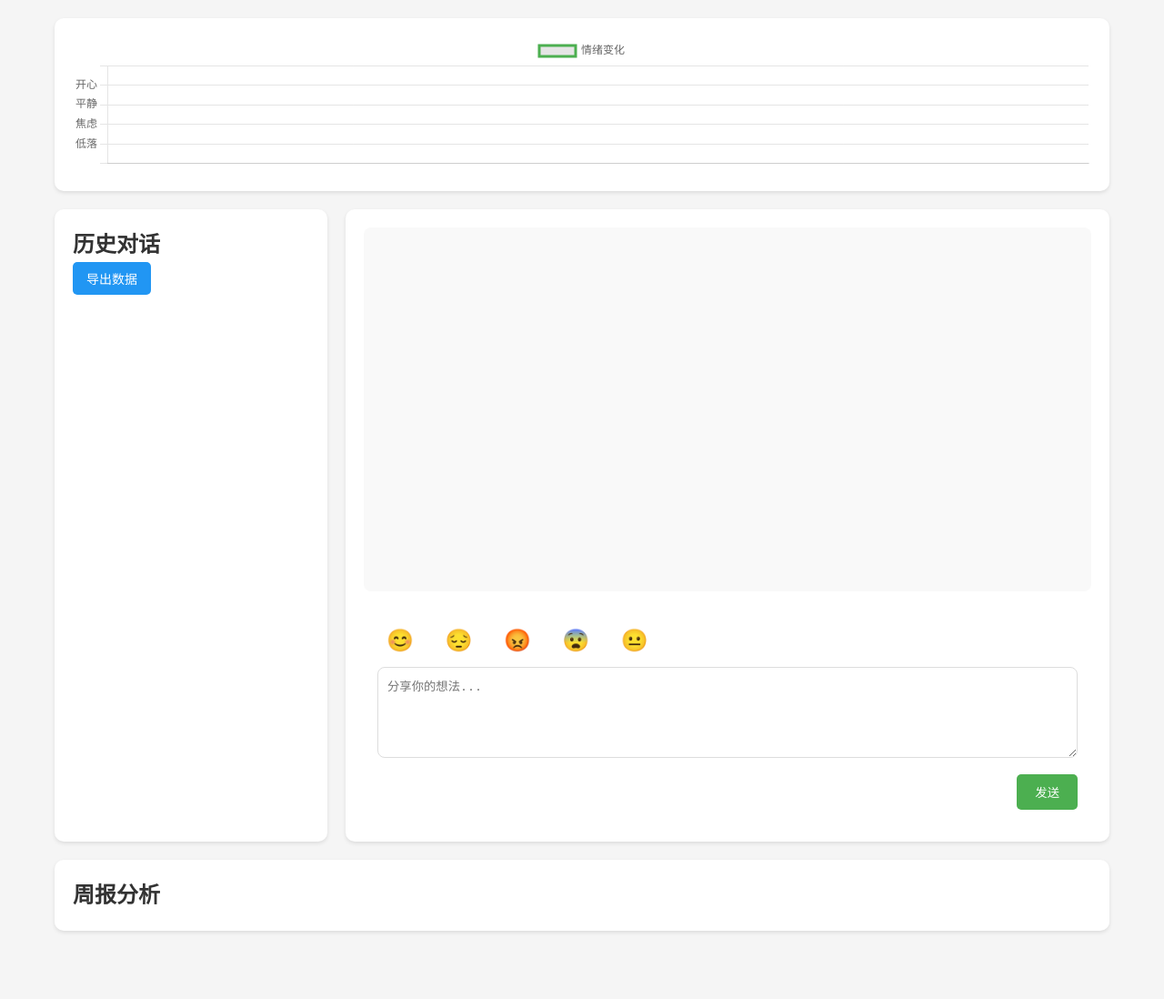
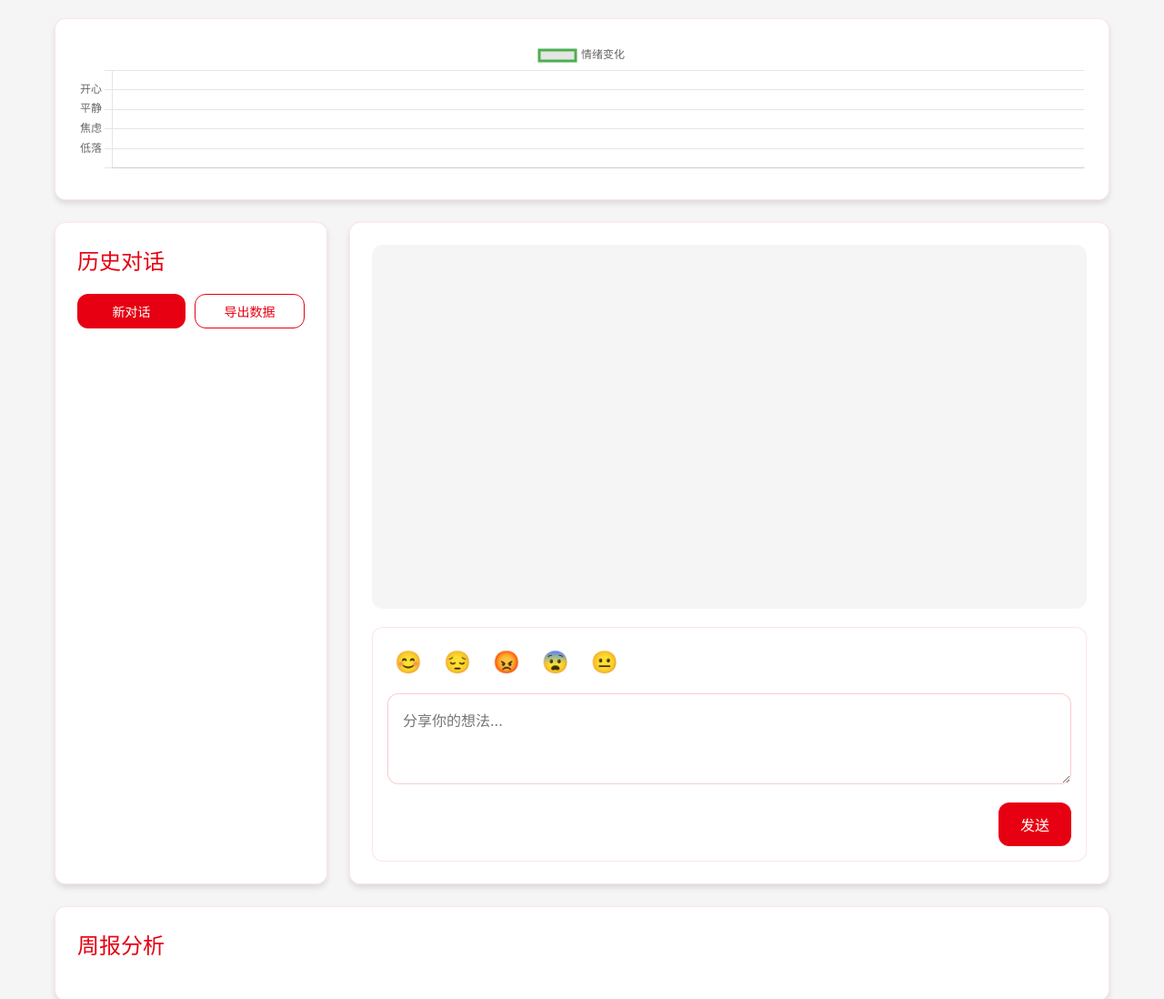
Before and after one commit to Backtthefuture/DeepSeeklifecoach, a plain HTML site: page index.html in a window 1280 px wide. Shown: the top 1098 px of the page at 91% size. Before the commit the page ends 1043 px from the top, so only its background shows below. Drawn offline with nearby package versions, Linux system fonts and the light colour scheme.

Commit message:
0.1.2 优化了AI回复的文本格式

```diff
--- a/css/style.css
+++ b/css/style.css
@@ -1,4 +1,16 @@
 /* 全局样式 */
+:root {
+    --chinese-red: #E60012;
+    --chinese-red-light: #ff1a1a;
+    --chinese-red-dark: #cc0000;
+    --background-color: #f5f5f5;
+    --card-background: #ffffff;
+    --text-color: #333333;
+    --text-secondary: #666666;
+    --border-radius: 12px;
+    --shadow: 0 4px 6px rgba(0, 0, 0, 0.1);
+}
+
 * {
     margin: 0;
     padding: 0;
@@ -6,10 +18,11 @@
 }
 
 body {
-    font-family: -apple-system, BlinkMacSystemFont, "Segoe UI", Roboto, "Helvetica Neue", Arial, sans-serif;
+    font-family: -apple-system, BlinkMacSystemFont, "SF Pro Text", "Helvetica Neue", Arial, sans-serif;
     line-height: 1.6;
-    color: #333;
-    background-color: #f5f5f5;
+    color: var(--text-color);
+    background-color: var(--background-color);
+    -webkit-font-smoothing: antialiased;
 }
 
 .container {
@@ -20,173 +33,263 @@ body {
 
 /* 情绪图表区域 */
 .emotion-chart {
-    background: white;
-    padding: 20px;
-    border-radius: 10px;
-    margin-bottom: 20px;
-    box-shadow: 0 2px 4px rgba(0,0,0,0.1);
+    background: var(--card-background);
+    padding: 24px;
+    border-radius: var(--border-radius);
+    margin-bottom: 24px;
+    box-shadow: var(--shadow);
+    border: 1px solid rgba(230, 0, 18, 0.1);
 }
 
 /* 主内容区域 */
 .main-content {
     display: flex;
-    gap: 20px;
-    margin-bottom: 20px;
+    gap: 24px;
+    margin-bottom: 24px;
 }
 
 /* 历史面板 */
 .history-panel {
     flex: 1;
-    background: white;
-    padding: 20px;
-    border-radius: 10px;
-    box-shadow: 0 2px 4px rgba(0,0,0,0.1);
+    background: var(--card-background);
+    padding: 24px;
+    border-radius: var(--border-radius);
+    box-shadow: var(--shadow);
     max-width: 300px;
+    border: 1px solid rgba(230, 0, 18, 0.1);
+}
+
+.history-panel h2 {
+    color: var(--chinese-red);
+    margin-bottom: 16px;
+    font-weight: 500;
 }
 
 /* 聊天面板 */
 .chat-panel {
     flex: 2;
-    background: white;
-    padding: 20px;
-    border-radius: 10px;
-    box-shadow: 0 2px 4px rgba(0,0,0,0.1);
+    background: var(--card-background);
+    padding: 24px;
+    border-radius: var(--border-radius);
+    box-shadow: var(--shadow);
     display: flex;
     flex-direction: column;
+    border: 1px solid rgba(230, 0, 18, 0.1);
 }
 
 .conversation-container {
     flex: 1;
     overflow-y: auto;
     margin-bottom: 20px;
-    padding: 10px;
-    background: #f9f9f9;
-    border-radius: 8px;
+    padding: 16px;
+    background: var(--background-color);
+    border-radius: var(--border-radius);
     min-height: 400px;
 }
 
 /* 输入区域 */
 .input-area {
-    background: white;
-    padding: 15px;
-    border-radius: 8px;
+    background: var(--card-background);
+    padding: 16px;
+    border-radius: var(--border-radius);
+    border: 1px solid rgba(230, 0, 18, 0.1);
 }
 
 .emotion-selector {
-    margin-bottom: 10px;
+    margin-bottom: 12px;
+    display: flex;
+    gap: 8px;
 }
 
 .emotion-btn {
     font-size: 24px;
-    padding: 5px 10px;
-    margin-right: 10px;
+    padding: 8px;
     border: none;
     background: none;
     cursor: pointer;
-    transition: transform 0.2s;
+    transition: all 0.3s ease;
+    border-radius: 50%;
 }
 
 .emotion-btn:hover {
     transform: scale(1.2);
+    background-color: rgba(230, 0, 18, 0.1);
 }
 
 .emotion-btn.selected {
     transform: scale(1.2);
-    box-shadow: 0 0 5px rgba(0,0,0,0.2);
-    border-radius: 5px;
+    background-color: rgba(230, 0, 18, 0.2);
+    box-shadow: 0 0 10px rgba(230, 0, 18, 0.2);
 }
 
 textarea {
     width: 100%;
     min-height: 100px;
-    padding: 10px;
-    border: 1px solid #ddd;
-    border-radius: 8px;
-    margin-bottom: 10px;
+    padding: 16px;
+    border: 1px solid rgba(230, 0, 18, 0.2);
+    border-radius: var(--border-radius);
+    margin-bottom: 12px;
     resize: vertical;
+    font-family: inherit;
+    font-size: 16px;
+    transition: border-color 0.3s ease;
+}
+
+textarea:focus {
+    outline: none;
+    border-color: var(--chinese-red);
+    box-shadow: 0 0 0 2px rgba(230, 0, 18, 0.1);
 }
 
 #sendButton {
-    background-color: #4CAF50;
+    background-color: var(--chinese-red);
     color: white;
-    padding: 10px 20px;
+    padding: 12px 24px;
     border: none;
-    border-radius: 5px;
+    border-radius: var(--border-radius);
     cursor: pointer;
     float: right;
+    font-size: 16px;
+    font-weight: 500;
+    transition: all 0.3s ease;
 }
 
 #sendButton:hover {
-    background-color: #45a049;
+    background-color: var(--chinese-red-light);
+    transform: translateY(-1px);
+}
+
+#sendButton:active {
+    background-color: var(--chinese-red-dark);
+    transform: translateY(0);
+}
+
+/* 面板按钮容器 */
+.panel-buttons {
+    display: flex;
+    gap: 10px;
+    margin-bottom: 15px;
+}
+
+/* 新建对话按钮 */
+.new-chat-btn {
+    background-color: var(--chinese-red);
+    color: white;
+    padding: 8px 16px;
+    border: none;
+    border-radius: var(--border-radius);
+    cursor: pointer;
+    font-size: 14px;
+    flex: 1;
+    transition: all 0.3s ease;
+}
+
+.new-chat-btn:hover {
+    background-color: var(--chinese-red-light);
+    transform: translateY(-1px);
+}
+
+.new-chat-btn:active {
+    background-color: var(--chinese-red-dark);
+    transform: translateY(0);
 }
 
 /* 导出按钮样式 */
 .export-btn {
-    background-color: #2196F3;
-    color: white;
-    padding: 8px 15px;
-    border: none;
-    border-radius: 5px;
+    background-color: transparent;
+    color: var(--chinese-red);
+    padding: 8px 16px;
+    border: 1px solid var(--chinese-red);
+    border-radius: var(--border-radius);
     cursor: pointer;
-    margin-bottom: 15px;
     font-size: 14px;
+    flex: 1;
+    transition: all 0.3s ease;
 }
 
 .export-btn:hover {
-    background-color: #1976D2;
+    background-color: var(--chinese-red);
+    color: white;
 }
 
 /* 周报分析区域 */
 .weekly-report {
-    background: white;
-    padding: 20px;
-    border-radius: 10px;
-    box-shadow: 0 2px 4px rgba(0,0,0,0.1);
+    background: var(--card-background);
+    padding: 24px;
+    border-radius: var(--border-radius);
+    box-shadow: var(--shadow);
+    border: 1px solid rgba(230, 0, 18, 0.1);
+}
+
+.weekly-report h2 {
+    color: var(--chinese-red);
+    margin-bottom: 16px;
+    font-weight: 500;
 }
 
 /* 消息样式 */
 .message {
-    margin-bottom: 15px;
-    padding: 10px;
-    border-radius: 8px;
+    margin-bottom: 16px;
+    padding: 16px;
+    border-radius: var(--border-radius);
+    max-width: 80%;
+    position: relative;
+    animation: fadeIn 0.3s ease;
+}
+
+@keyframes fadeIn {
+    from { opacity: 0; transform: translateY(10px); }
+    to { opacity: 1; transform: translateY(0); }
 }
 
 .user-message {
-    background-color: #e3f2fd;
-    margin-left: 20%;
+    background-color: rgba(230, 0, 18, 0.1);
+    margin-left: auto;
+    border-top-right-radius: 4px;
 }
 
 .ai-message {
-    background-color: #f5f5f5;
-    margin-right: 20%;
+    background-color: white;
+    margin-right: auto;
+    border-top-left-radius: 4px;
+    border: 1px solid rgba(230, 0, 18, 0.1);
 }
 
 .message-header {
     display: flex;
     justify-content: space-between;
-    margin-bottom: 5px;
+    margin-bottom: 8px;
     font-size: 0.9em;
-    color: #666;
+    color: var(--text-secondary);
 }
 
 .message-content {
-    word-wrap: break-word;
+    margin-top: 8px;
+    line-height: 1.6;
+    white-space: pre-line;
+}
+
+.message-content br {
+    display: block;
+    margin: 8px 0;
+    content: "";
 }
 
 /* 历史对话列表样式 */
 .conversation-item {
-    padding: 10px;
-    border-bottom: 1px solid #eee;
+    padding: 12px;
+    border-bottom: 1px solid rgba(230, 0, 18, 0.1);
     cursor: pointer;
+    transition: all 0.3s ease;
 }
 
 .conversation-item:hover {
-    background-color: #f5f5f5;
+    background-color: rgba(230, 0, 18, 0.05);
 }
 
 .conversation-item .date {
     font-size: 0.8em;
-    color: #666;
+    color: var(--text-secondary);
 }
 
 /* 响应式设计 */
@@ -198,4 +301,8 @@ textarea {
     .history-panel {
         max-width: 100%;
     }
+
+    .message {
+        max-width: 90%;
+    }
 }
--- a/index.html
+++ b/index.html
@@ -19,7 +19,10 @@
             <!-- 历史对话列表 -->
             <div class="history-panel">
                 <h2>历史对话</h2>
-                <button id="exportData" class="export-btn">导出数据</button>
+                <div class="panel-buttons">
+                    <button id="newChat" class="new-chat-btn">新对话</button>
+                    <button id="exportData" class="export-btn">导出数据</button>
+                </div>
                 <div id="conversationList"></div>
             </div>
 
--- a/js/main.js
+++ b/js/main.js
@@ -33,6 +33,9 @@ const App = {
 
         // 导出数据按钮
         document.getElementById('exportData').addEventListener('click', () => this.exportData());
+
+        // 新建对话按钮
+        document.getElementById('newChat').addEventListener('click', () => this.startNewChat());
     },
 
     // 导出数据
@@ -151,6 +154,25 @@ const App = {
         this.loadConversations();
     },
 
+    // 新建对话
+    startNewChat() {
+        // 清空当前对话ID
+        this.currentConversationId = null;
+
+        // 清空对话显示区域
+        document.getElementById('currentConversation').innerHTML = '';
+
+        // 清空输入框
+        document.getElementById('userInput').value = '';
+
+        // 重置情绪选择
+        document.querySelectorAll('.emotion-btn').forEach(btn => {
+            btn.classList.remove('selected');
+        });
+        document.querySelector('[data-emotion="neutral"]').classList.add('selected');
+        this.selectedEmotion = 'neutral';
+    },
+
     // 添加消息到显示区域
     appendMessage(message) {
         const container = document.getElementById('currentConversation');
@@ -167,7 +189,15 @@ const App = {
 
         const content = document.createElement('div');
         content.className = 'message-content';
-        content.textContent = message.content;
+        // 将换行符转换为 HTML 换行标签，同时进行 HTML 转义
+        const formattedContent = message.content
+            .replace(/&/g, '&amp;')
+            .replace(/</g, '&lt;')
+            .replace(/>/g, '&gt;')
+            .replace(/"/g, '&quot;')
+            .replace(/'/g, '&#039;')
+            .replace(/\n/g, '<br>');
+        content.innerHTML = formattedContent;
 
         div.appendChild(header);
         div.appendChild(content);
```
Also changed, not shown: README.md.
